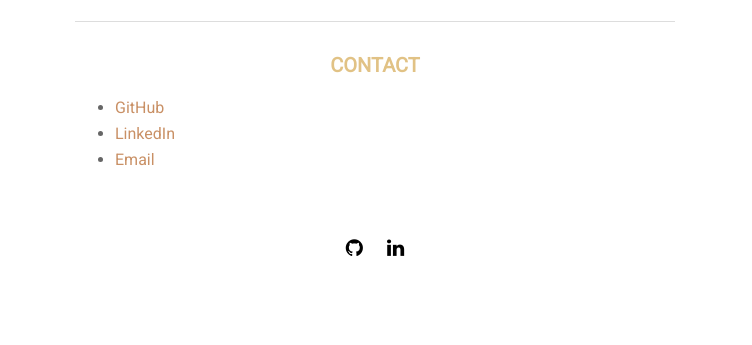
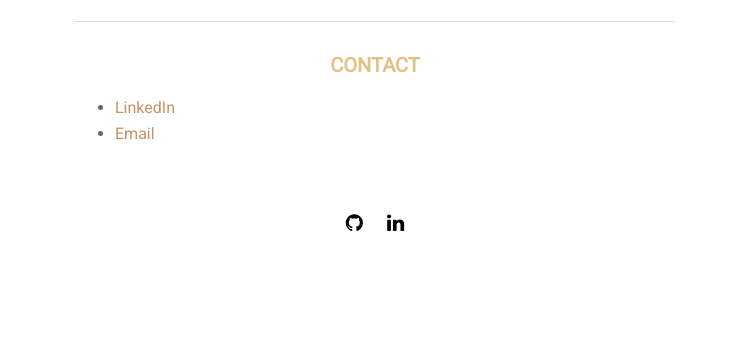
Before and after one commit to patrick-arbessier-data/patrick-arbessier-data.github.io, a Jekyll site: the page built from pages/about.md, in a window 1280 px wide. Shown: the part 1594-1939 px from the top of the page, without its empty margins (265-1017 px from the left). Built offline with Jekyll 4.4.1, drawn with Linux system fonts in a browser that asks for light colours; nearby versions of some CDN libraries.

Commit message:
Suppression lien github privé

```diff
--- a/pages/about.md
+++ b/pages/about.md
@@ -69,7 +69,6 @@ Je privilégie des solutions **simples, robustes et reproductibles**, avec des c
 ### Contact
 
 <ul>
-  <li><a href="https://github.com/patrick-arbessier-data" target="_blank" rel="noopener noreferrer">GitHub</a></li>
   <li><a href="https://www.linkedin.com/in/patrick-arbessier/" target="_blank" rel="noopener noreferrer">LinkedIn</a></li>
   <li><a href="mailto:portfolio@anogen.eu" target="_blank" rel="noopener noreferrer">Email</a></li>
 </ul>
```
